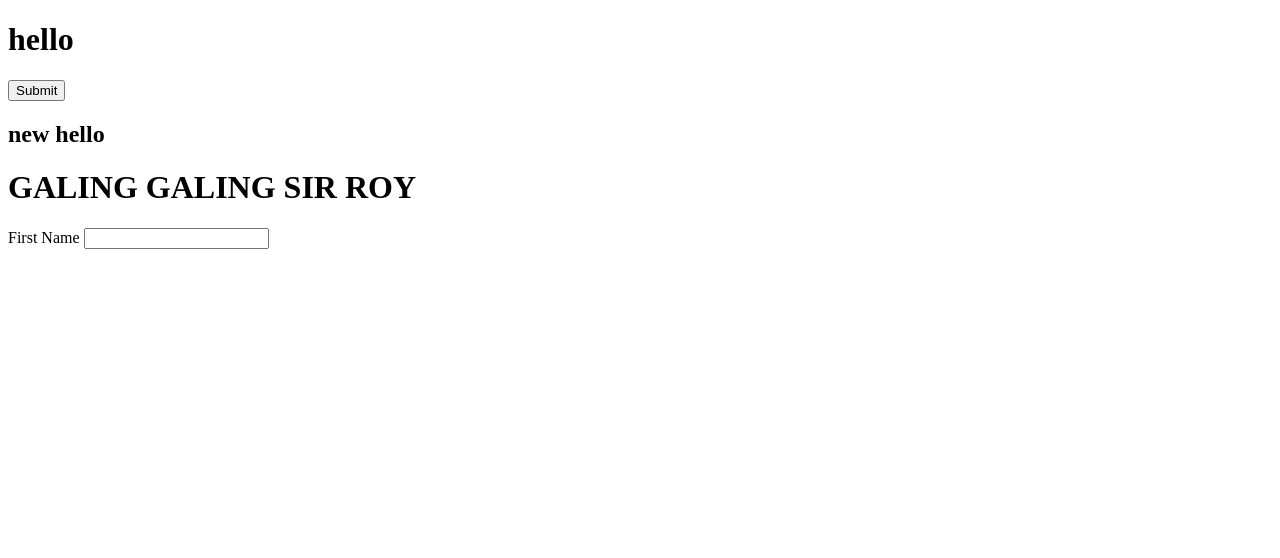
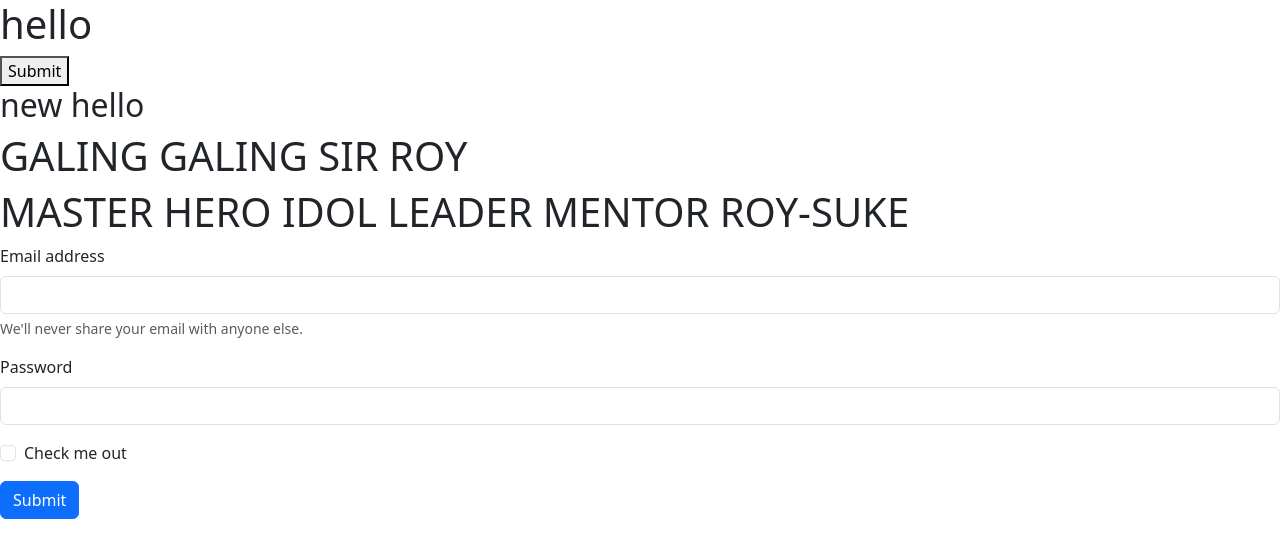
Before and after one commit to RoyBedandGo/test, a plain HTML site: page index.html in a window 1280 px wide. Drawn offline with nearby package versions, Linux system fonts and the light colour scheme.

Commit message:
Added bootstrap form

```diff
--- a/index.html
+++ b/index.html
@@ -4,6 +4,7 @@
     <meta charset="UTF-8">
     <meta name="viewport" content="width=<device-width>, initial-scale=1.0">
     <title>Document</title>
+    <link href="https://cdn.jsdelivr.net/npm/bootstrap@5.3.3/dist/css/bootstrap.min.css" rel="stylesheet" integrity="sha384-QWTKZyjpPEjISv5WaRU9OFeRpok6YctnYmDr5pNlyT2bRjXh0JMhjY6hW+ALEwIH" crossorigin="anonymous">
 </head>
 <body>
     <h1> hello </h1>
@@ -12,9 +13,25 @@
 
 
     <h1>GALING GALING SIR ROY</h1>
-    <form action="">
-        <label for="">First Name</label>
-        <input type="text">
+    <h1>MASTER HERO IDOL LEADER MENTOR ROY-SUKE</h1>
+
+
+    <form>
+        <div class="mb-3">
+          <label for="exampleInputEmail1" class="form-label">Email address</label>
+          <input type="email" class="form-control" id="exampleInputEmail1" aria-describedby="emailHelp">
+          <div id="emailHelp" class="form-text">We'll never share your email with anyone else.</div>
+        </div>
+        <div class="mb-3">
+          <label for="exampleInputPassword1" class="form-label">Password</label>
+          <input type="password" class="form-control" id="exampleInputPassword1">
+        </div>
+        <div class="mb-3 form-check">
+          <input type="checkbox" class="form-check-input" id="exampleCheck1">
+          <label class="form-check-label" for="exampleCheck1">Check me out</label>
+        </div>
+        <button type="submit" class="btn btn-primary">Submit</button>
     </form>
+
 </body>
 </html>
```
